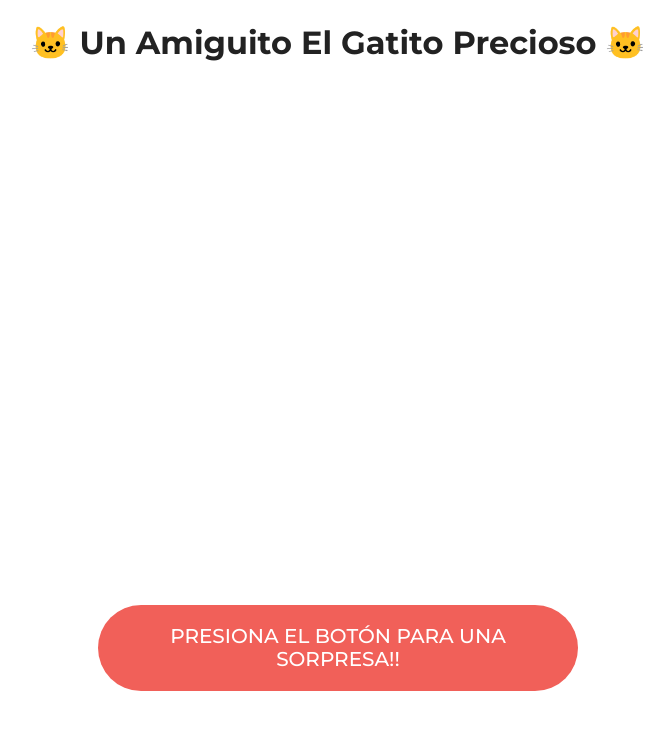
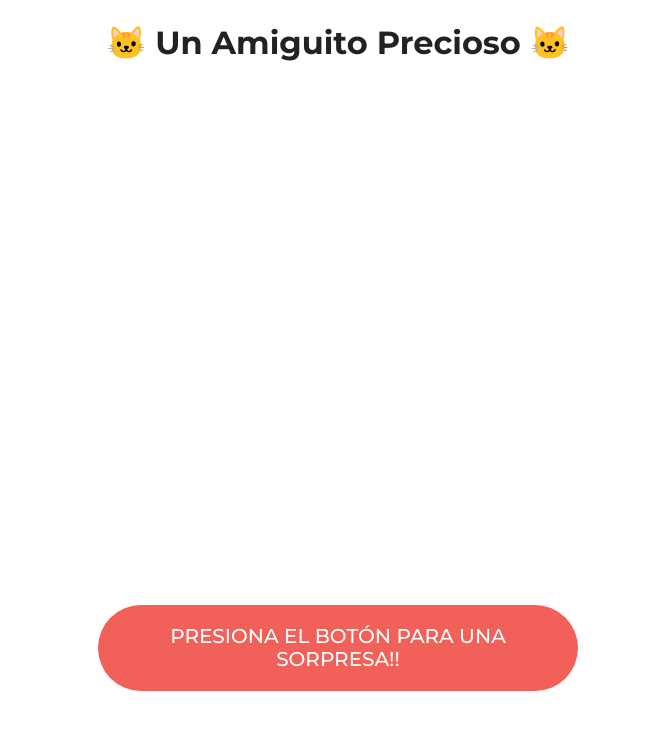
Before and after one commit to Beatriz-G/Mi-Amigo-El-Gatito, a website: page index.html in a window 1280 px wide. Shown: the whole page, without its empty margins (302-974 px from the left). Drawn offline with nearby package versions, Linux system fonts and the light colour scheme.

Commit message:
Added kitty emoji

```diff
--- a/index.html
+++ b/index.html
@@ -1,7 +1,7 @@
 <!DOCTYPE html>
 <html>
   <head>
-    <title>Mi Amigo El Gatito</title>
+    <title>Mi Amigo El Gatito 🐱</title>
     <meta charset="UTF-8" />
     <meta name="viewport" content="width=device-width, initial-scale=1.0" />
     <link rel="preconnect" href="https://fonts.gstatic.com" />
@@ -17,7 +17,7 @@
 
   <body>
     <main class="main-content">
-      <h1>🐱 Un amiguito el Gatito Precioso  🐱</h1>
+      <h1>🐱 Un amiguito Precioso  🐱</h1>
       <figure class="cat">
         <img src="img/cat-fren.jpg" />
       </figure>
```
